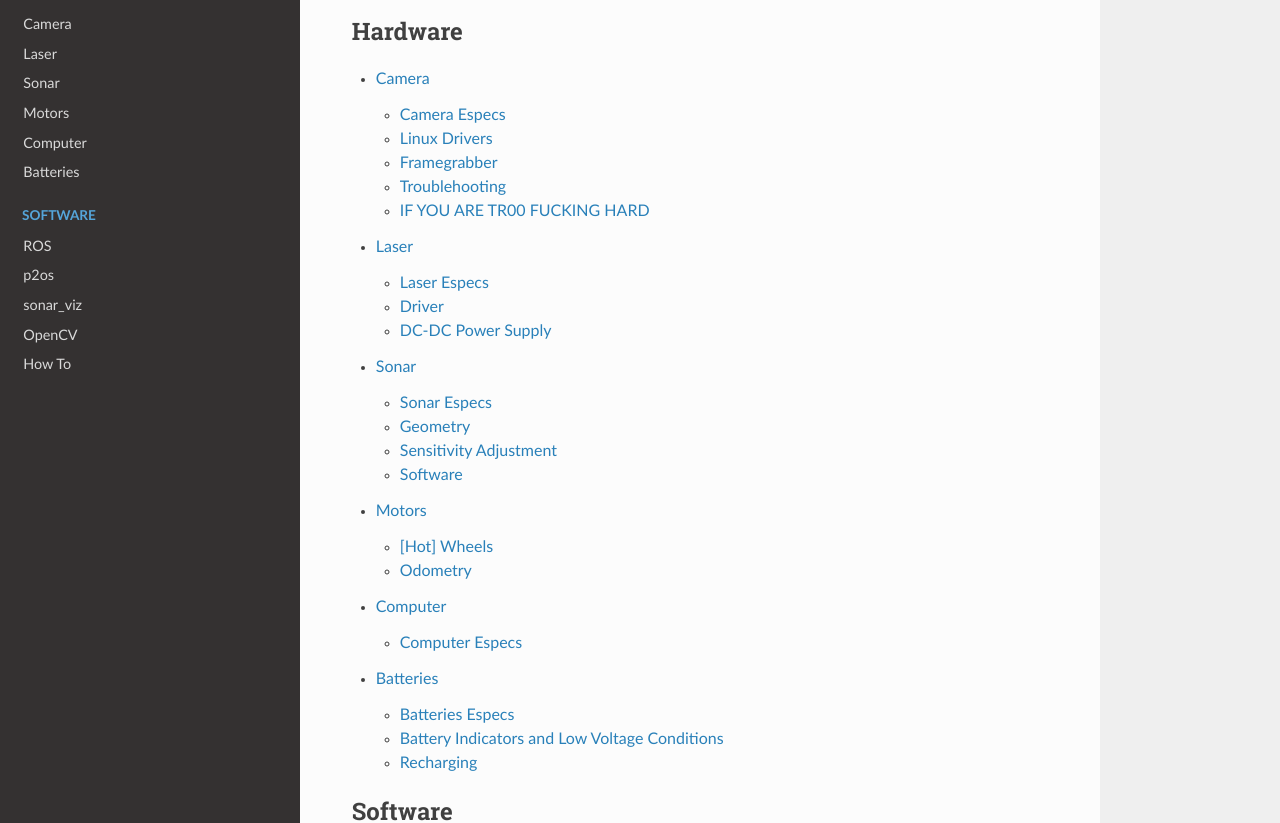
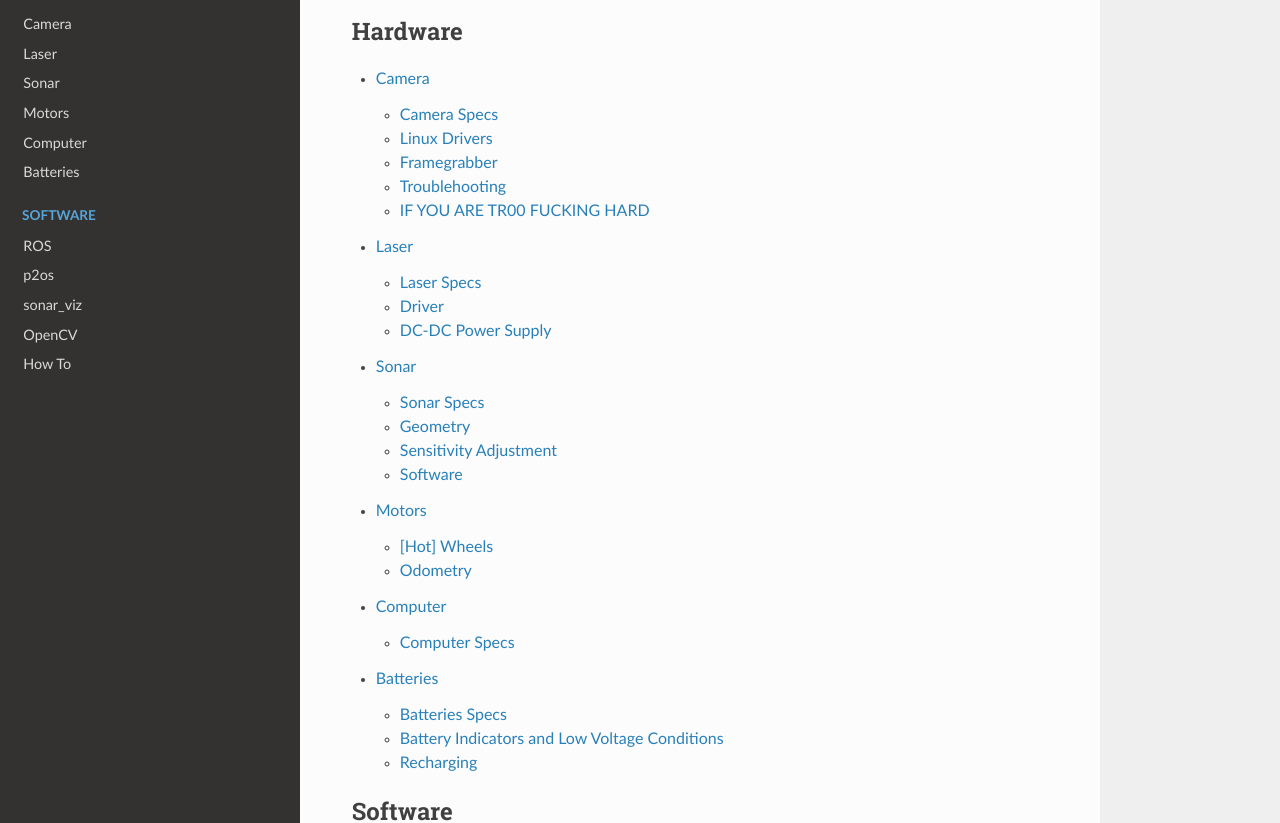
Before and after one commit to Gastd/cacic, a Sphinx documentation site: the page built from docs/source/index.rst, in a window 1280 px wide and 1400 px high, scrolled down 760 px. Shown: the part 153-976 px from the top of the window. Built offline with Sphinx 7.4.7 and the Read the Docs theme 2.0.0, drawn with Linux system fonts in a browser that asks for light colours.

Commit message:
Fix typo

```diff
--- a/docs/source/batteries.rst
+++ b/docs/source/batteries.rst
@@ -10,8 +10,8 @@ Cacic contain three sealed lead-acid batteries accessible through a hinged and l
 
         By Mobile Robots©
 
-Batteries Especs
-~~~~~~~~~~~~~~~~
+Batteries Specs
+~~~~~~~~~~~~~~~
 - Lead-acid
 - Sealed
 - 12 VDC
--- a/docs/source/camera.rst
+++ b/docs/source/camera.rst
@@ -7,8 +7,8 @@ Cacic has a `PTZ Camera`_, Canon VC C50i
 
 .. image:: /img/canon_vc-c50i_med.jpg
 
-Camera Especs
-~~~~~~~~~~~~~
+Camera Specs
+~~~~~~~~~~~~
 
 - Resolution: 640x480
 - Zoom: up to 26x optical
--- a/docs/source/computer.rst
+++ b/docs/source/computer.rst
@@ -5,8 +5,8 @@ Cacic has onboard computer where the sofware run.
 
 .. image:: /img/ebx12.jpg
 
-Computer Especs
-~~~~~~~~~~~~~~~
+Computer Specs
+~~~~~~~~~~~~~~
 
 - Pentium M 745 1.8 GHz
 - RAM 1 GB DRR2
--- a/docs/source/index.rst
+++ b/docs/source/index.rst
@@ -8,7 +8,7 @@ Welcome to CACIC's documentation!
 .. toctree::
    :maxdepth: 2
 
-Who I am?
+Who am I?
 ---------
 
 CACIC_ is a Pioneer 3-AT, four wheeled robot built by `Omron Adept MobileRobots`_, owned by `Computer Science Department`_ at `University of Brasilia`_, BR.
--- a/docs/source/laser.rst
+++ b/docs/source/laser.rst
@@ -10,8 +10,8 @@ Image credit: `RobotShop`_
 
 .. _RobotShop: http://www.robotshop.com/en/hokuyo-utm-03lx-laser-scanning-rangefinder.html
 
-Laser Especs
-~~~~~~~~~~~~
+Laser Specs
+~~~~~~~~~~~
 - Supply Voltage: 12VDC +- 10%
 - Supply Current: 1.0 MAX, 0.7 NORMAL
 - Detection Range: 0.1 ~ 30 m
--- a/docs/source/sonar.rst
+++ b/docs/source/sonar.rst
@@ -5,8 +5,8 @@ Cacic has two sonar arrays (front and rear), sonar or ultrasoud is a sensor that
 
 .. image:: /img/pioneer3at_sonars.png
 
-Sonar Especs
-~~~~~~~~~~~~
+Sonar Specs
+~~~~~~~~~~~
 
 - Range of view: 0.1 m ~ 5 m
 - Aquisition rate: 25 Hz
```
